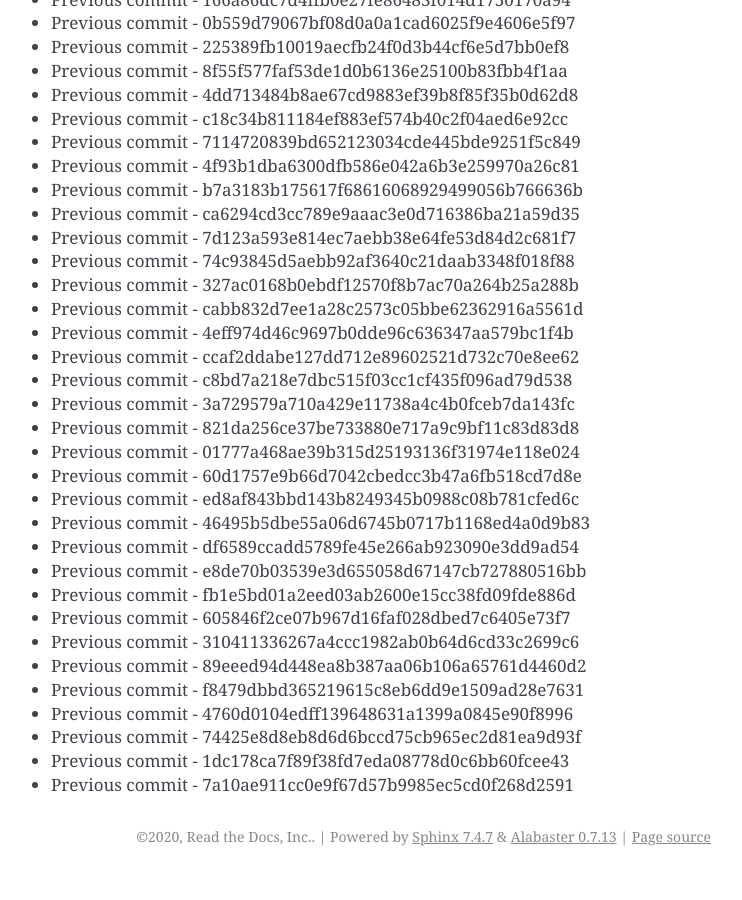
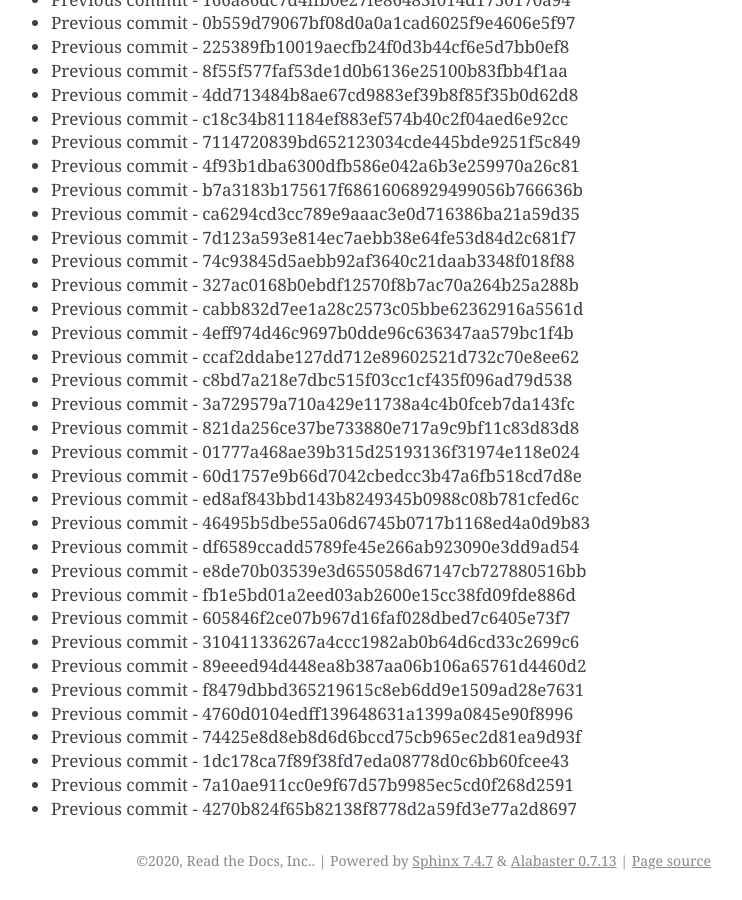
Before and after one commit to readthedocs/rtd-git-stresstest, a Sphinx documentation site: the page built from docs/updates.rst, in a window 1280 px wide and 900 px high, scrolled down 89680 px. Shown: the whole window, without its empty margins (399-1141 px from the left). Built offline with Sphinx 7.4.7, drawn with Linux system fonts in a browser that asks for light colours; before the commit the page ends 90556 px from its top, so only the background shows below that.

Commit message:
Generating commit from previous: 4270b824f65b82138f8778d2a59fd3e77a2d8697

```diff
--- a/docs/updates.rst
+++ b/docs/updates.rst
@@ -3800,3 +3800,4 @@ It can be tested for any performance characteristics.
 * Previous commit - 74425e8d8eb8d6d6bccd75cb965ec2d81ea9d93f
 * Previous commit - 1dc178ca7f89f38fd7eda08778d0c6bb60fcee43
 * Previous commit - 7a10ae911cc0e9f67d57b9985ec5cd0f268d2591
+* Previous commit - 4270b824f65b82138f8778d2a59fd3e77a2d8697
```
